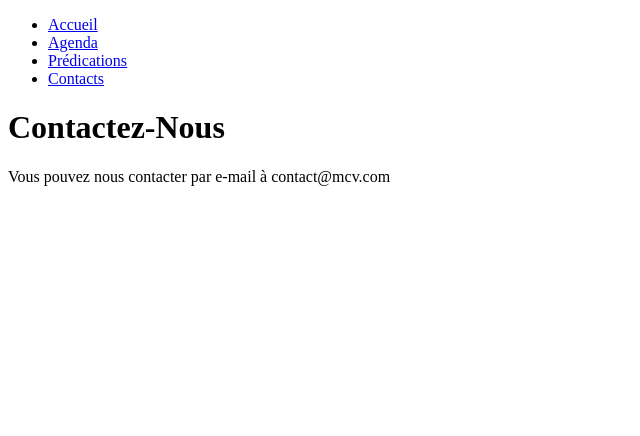
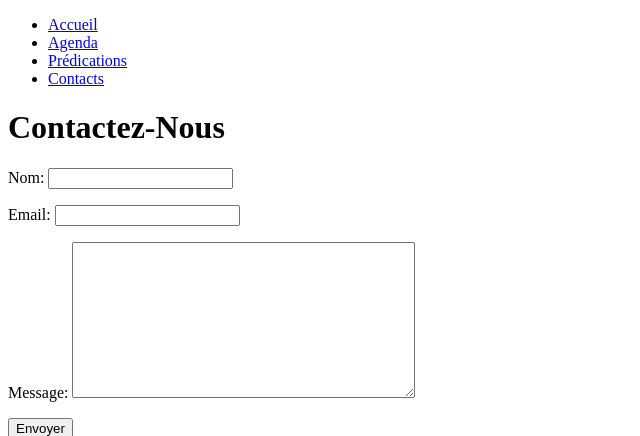
Before and after one commit to codescooper/MCV_app, a Django app: page /contacts/ in a window 1280 px wide. Shown: the top 436 px of the page, without its empty margins (0-640 px from the left). Before the commit the page ends 186 px from the top, so only its background shows below. Run offline with Django 5.2, Linux system fonts and the light colour scheme; tables that the repository leaves empty hold one stand-in row (values such as "Sample post").

Commit message:
finalisation de MVP

```diff
--- /dev/null
+++ b/core/forms.py
@@ -0,0 +1,6 @@
+from django import forms
+
+class ContactForm(forms.Form):
+    nom = forms.CharField(max_length=100, label="Nom")
+    email = forms.EmailField(label="Email")
+    message = forms.CharField(widget=forms.Textarea, label="Message")
--- a/core/models.py
+++ b/core/models.py
@@ -16,3 +16,9 @@ class Predications(models.Model):
 
     def __str__(self):
         return f"{self.titre} - {self.orateur}"
+
+class EgliseInfo(models.Model):
+    adresse = models.CharField(max_length=200)
+    email = models.EmailField()
+    telephone = models.CharField(max_length=20)
+    programme_hebdomadaire = models.TextField()
--- a/core/templates/core/contacts.html
+++ b/core/templates/core/contacts.html
@@ -14,7 +14,14 @@
             <li><a href="{% url 'contacts' %}">Contacts</a></li>
         </ul>
     </nav>
+
     <h1>Contactez-Nous</h1>
-    <p>Vous pouvez nous contacter par e-mail à contact@mcv.com</p>
+    <form method="post">
+        {% csrf_token %}
+        {{ form.as_p }}
+        <button type="submit">Envoyer</button>
+    </form>
+
+    <iframe src="https://www.google.com/maps/embed?pb=!1m18!1m12!1m3!1d3972.6099777351988!2d-4.106425926419077!3d5.3233719359480185!2m3!1f0!2f0!3f0!3m2!1i1024!2i768!4f13.1!3m3!1m2!1s0xfc1c1eaeeaaaaab%3A0x5a6c5ab0239e2542!2sMISSION%20CHARISMATIQUE%20DES%20VAINQUEURS!5e0!3m2!1sen!2sci!4v1730987786637!5m2!1sen!2sci" width="600" height="450" style="border:0;" allowfullscreen="" loading="lazy" referrerpolicy="no-referrer-when-downgrade"></iframe>
 </body>
 </html>
--- a/core/views.py
+++ b/core/views.py
@@ -1,11 +1,34 @@
 from django.shortcuts import render
-from .models import Evenement, Predications
+from .models import Evenement, Predications, EgliseInfo
+from .forms import ContactForm
 
 def accueil(request):
     return render(request, 'core/accueil.html')
 
 def contacts(request):
-    return render(request, 'core/contacts.html')
+    if request.method == "POST":
+        form = ContactForm(request.POST)
+        if form.is_valid():
+            # Traitez les données du formulaire ici
+            nom = form.cleaned_data['nom']
+            email = form.cleaned_data['email']
+            message = form.cleaned_data['message']
+            # Vous pourriez envoyer un email ici ou sauvegarder dans la base de données
+            return render(request, 'core/contact_success.html', {'nom': nom})
+    else:
+        form = ContactForm()
+
+    # Récupérez les informations de l'église
+    eglise_info = EgliseInfo.objects.first()
+
+    return render(request, 'core/contacts.html', {
+        'form': form,
+        'adresse_eglise': eglise_info.adresse,
+        'email_eglise': eglise_info.email,
+        'telephone_eglise': eglise_info.telephone,
+        'programme_hebdomadaire': eglise_info.programme_hebdomadaire
+    })
+
 
 def predications(request):
     predications = Predications.objects.all().order_by('-date')  # Tous les predications, triés par date la plus récente
```
Also changed, not shown: core/templates/core/contact_success.html (added, +11 -0 lines).
